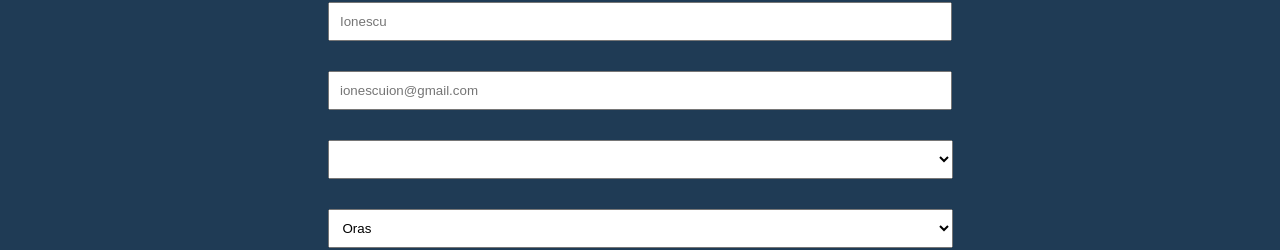
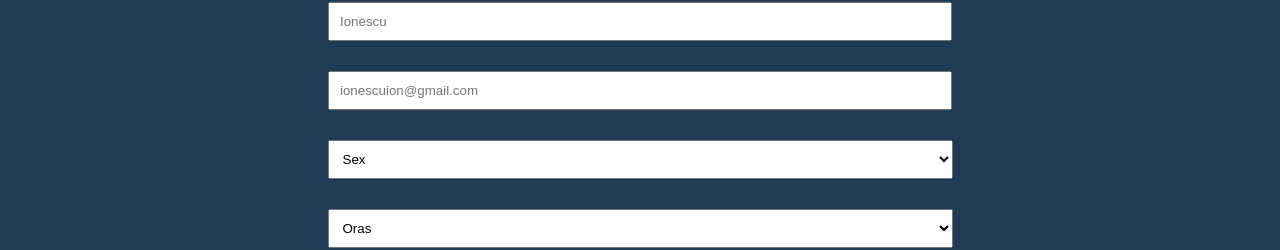
Before and after one commit to girlsgoit/team5, a Vue app: page / in a window 1280 px wide. Shown: the part 2782-3032 px from the top of the page. Built offline with nearby package versions, Linux system fonts and the light colour scheme.

Commit message:
header and css fix

```diff
--- a/src/components/formular.vue
+++ b/src/components/formular.vue
@@ -24,7 +24,7 @@
         />
 
         <select class="form-input" id="sex" name="sex" v-model="Sex" required>
-          <option value="Chisinau">Sex</option>
+          <option value="">Sex</option>
           <option value="Feminin">Feminin</option>
           <option value="Masculin">Masculin</option>
           <option value="Prefer sa nu spun">Prefer sa nu spun</option>
--- a/src/components/header.vue
+++ b/src/components/header.vue
@@ -1,26 +1,12 @@
-<!--
-<template>
-  <div  class="navtab_container">
 
-    <a class="navtab_item1" href="index.html"
-      ><img src="./Img/logo.png" alt="Logo" />
-    </a>
-    <nav class="navtab_item2">
-      <ul class="tabmenu_container">
-        <li><a href="../Pages/domenii.html">Domenii</a></li>
-
-      </ul>
-    </nav>
-
-  </div>
-</template> -->
 
 
 <template>
 <header class="navtab_container">
-  <a class="navtab_item1" href="index.html">
-    <img id="logo" src="./Img/logo.png" alt="Logo" />
-  </a>
+  <RouterLink :to="{name: 'home'}" class="navtab_item1">
+      <img src="./Img/logo.png" alt="Logo" />
+
+    </RouterLink>
   <nav class="navtab_item2">
     <ul class="tabmenu_container">
 
--- a/src/components/header2.vue
+++ b/src/components/header2.vue
@@ -1,8 +1,9 @@
 <template>
 <header class="navtab_container">
-    <a class="navtab_item1" href="../index.html">
+    <RouterLink :to="{name: 'home'}" class="navtab_item1">
       <img src="./Img/logo.png" alt="Logo" />
-    </a>
+
+    </RouterLink>
     <nav class="navtab_item2">
       <ul class="tabmenu_container">
         <li><RouterLink :to="{name: 'cultura'}">Cultura</RouterLink></li>
```
